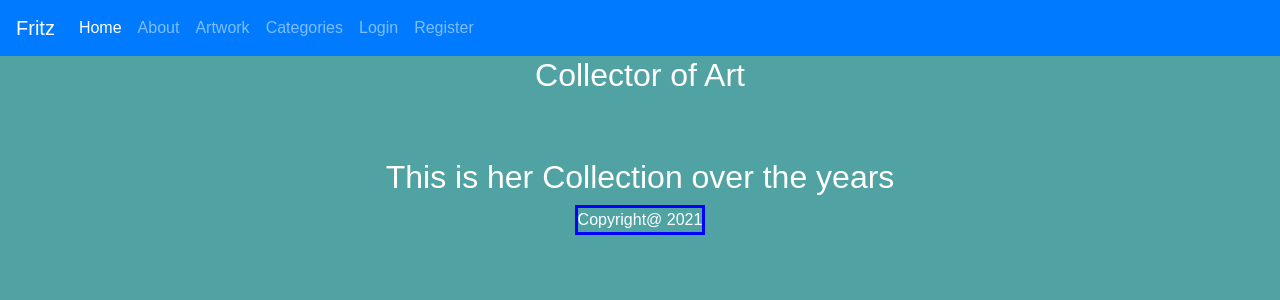
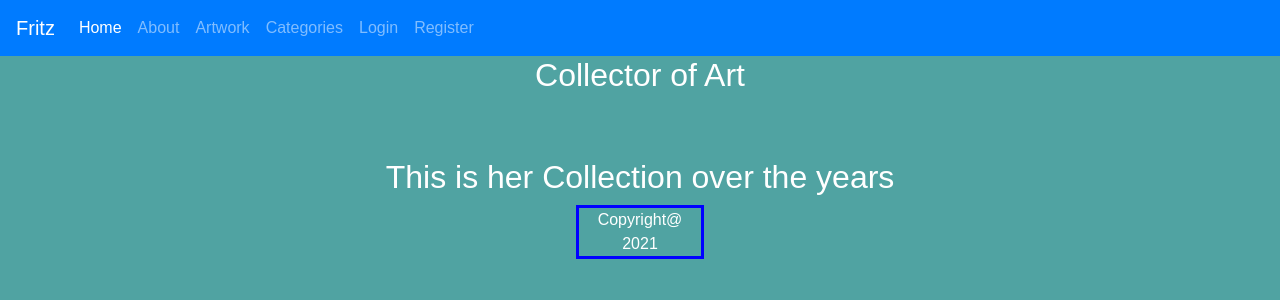
Before and after one commit to Akira957/Sarah-Fritz, a React (Create React App) app in the folder Client/: page / in a window 1280 px wide. Shown: the top 300 px of the page. Built offline with nearby package versions, Linux system fonts and the light colour scheme.

Commit message:
added footer css file for the footer

```diff
--- /dev/null
+++ b/Client/src/components/Footer.css
@@ -0,0 +1,11 @@
+footer {
+    display: "flex";
+    align-items: center;
+    justify-content: center;
+}
+
+.footer-title {
+    border: 3px solid blue;
+    text-align: center;
+    margin: 0 45%;
+}
--- a/Client/src/components/Footer.js
+++ b/Client/src/components/Footer.js
@@ -1,23 +1,24 @@
 import React from 'react';
+import "./Footer.css";
 
 const date = new Date();
 
-const footerStyle = {
-    display: "flex",
-    alignItems: "center",
-    justifyContent: "center"
-}
+// const footerStyle = {
+//     display: "flex",
+//     alignItems: "center",
+//     justifyContent: "center"
+// }
 
-const pStyle = {
-    border: "3px solid blue",
-    textAlign: "center"
-}
+// const pStyle = {
+//     border: "3px solid blue",
+//     textAlign: "center"
+// }
 
 function Footer() {
     return (
         <div>
-            <footer style={footerStyle}>
-                <p style={pStyle}>Copyright@ {date.getFullYear()}</p>
+            <footer>
+                <p className="footer-title">Copyright@ {date.getFullYear()}</p>
             </footer>
         </div>
     )
```
